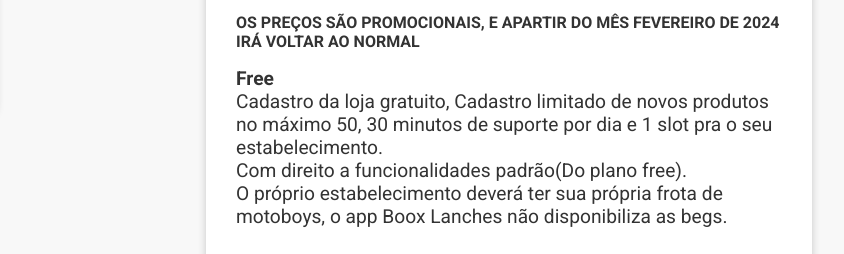
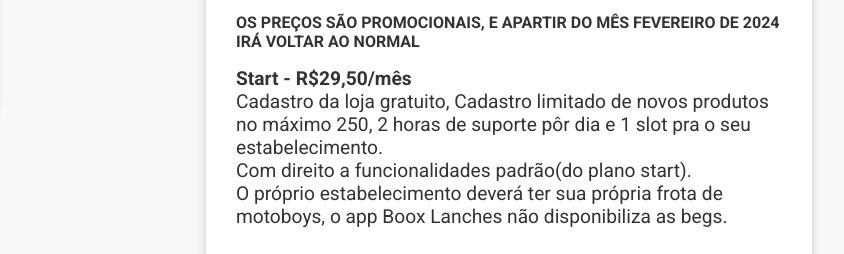
Before and after one commit to andreabrao/pagVendasBooxDelivery, a plain HTML site: page index.html in a window 1280 px wide. Shown: the part 2714-2968 px from the top of the page, 436-1280 px from the left. Drawn offline with Linux system fonts and the light colour scheme.

Commit message:
Update index.html

```diff
--- a/index.html
+++ b/index.html
@@ -225,9 +225,6 @@
       <p>Escolha o plano que se adapta às suas necessidades, e nos chame via WhatsApp para conhecer melhor o plano escolhido para fecharmos negocios.</p>
       <p><strong>OS PREÇOS SÃO PROMOCIONAIS, E APARTIR DO MÊS FEVEREIRO DE 2024 IRÁ VOLTAR AO NORMAL</strong></p>
       <ul>
-        <li><strong>Free</strong><br>Cadastro da loja gratuito, Cadastro limitado de novos produtos no máximo 50, 30 minutos de suporte por dia e 1 slot pra o seu estabelecimento.<br>
-          Com direito a funcionalidades padrão(Do plano free).<br>
-          O próprio estabelecimento deverá ter sua própria frota de motoboys, o app Boox Lanches não disponibiliza as begs.</li>
         <li><strong>Start - R$29,50/mês</strong><br>Cadastro da loja gratuito, Cadastro limitado de novos produtos no máximo 250, 2 horas de suporte pôr dia e 1 slot pra o seu estabelecimento.<br>
           Com direito a funcionalidades padrão(do plano start).<br>
           O próprio estabelecimento deverá ter sua própria frota de motoboys, o app Boox Lanches não disponibiliza as begs.</li>
```
